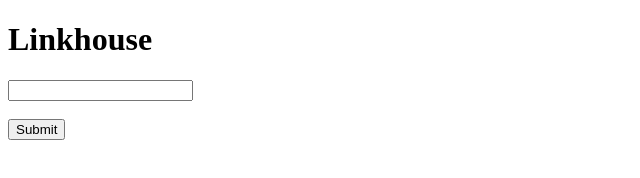
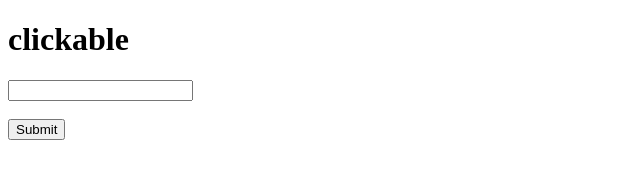
Before and after one commit to Isuru-Nanayakkara/clickable, a plain HTML site: page index.html in a window 1280 px wide. Shown: the whole page, without its empty margins (0-640 px from the left). Drawn offline with Linux system fonts and the light colour scheme.

Commit message:
Updated README

```diff
--- a/index.html
+++ b/index.html
@@ -7,10 +7,10 @@
     <script type="text/javascript" src="js/scripts.js"></script>
     <script type="text/javascript" src="js/anchorme.min.js"></script>
     <link rel="stylesheet" type="text/css" href="css/styles.css">
-    <title>Linkhouse</title>
+    <title>clickable</title>
 </head>
 <body>
-    <h1>Linkhouse</h1>
+    <h1>clickable</h1>
     <input id="url" type="text">
     <br><br>
     <input type="submit" value="Submit" onclick="getInputValue();">
```
Also changed, not shown: README.md.
